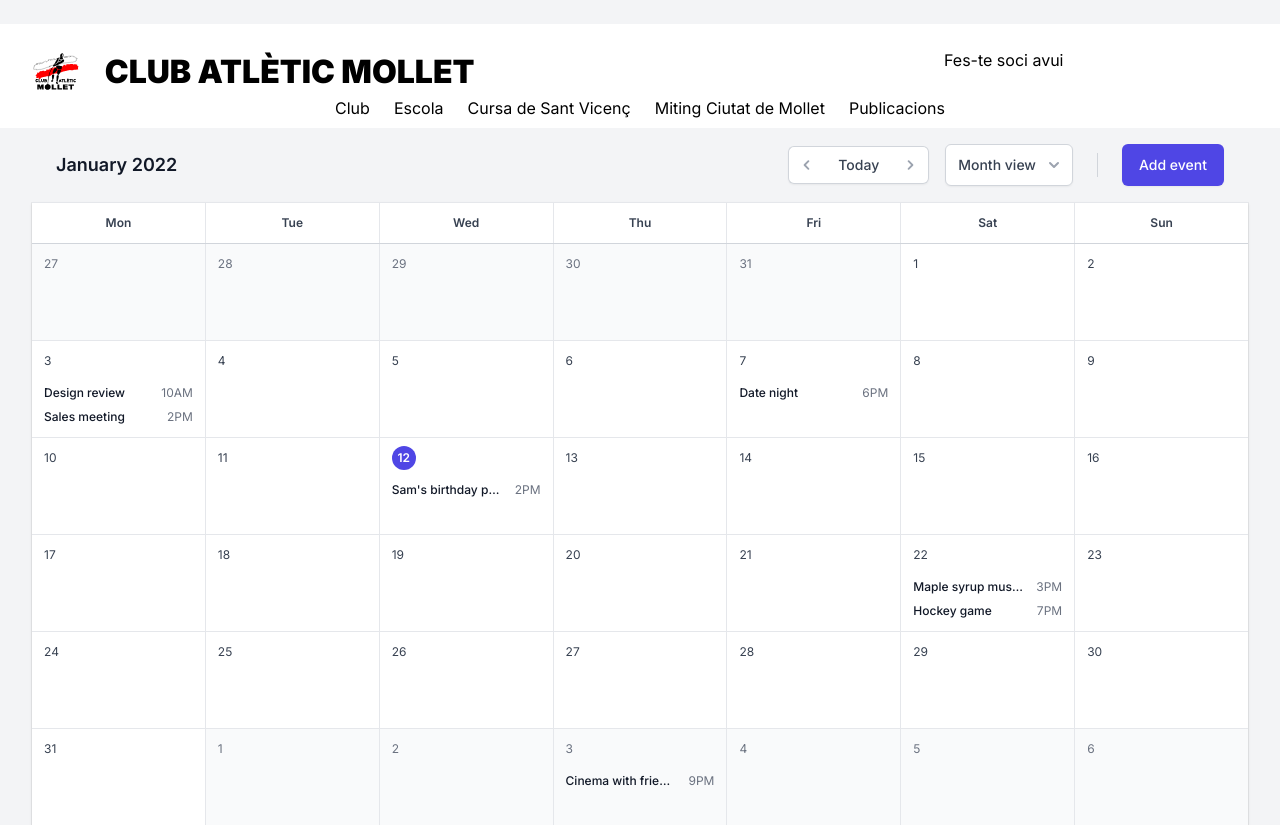
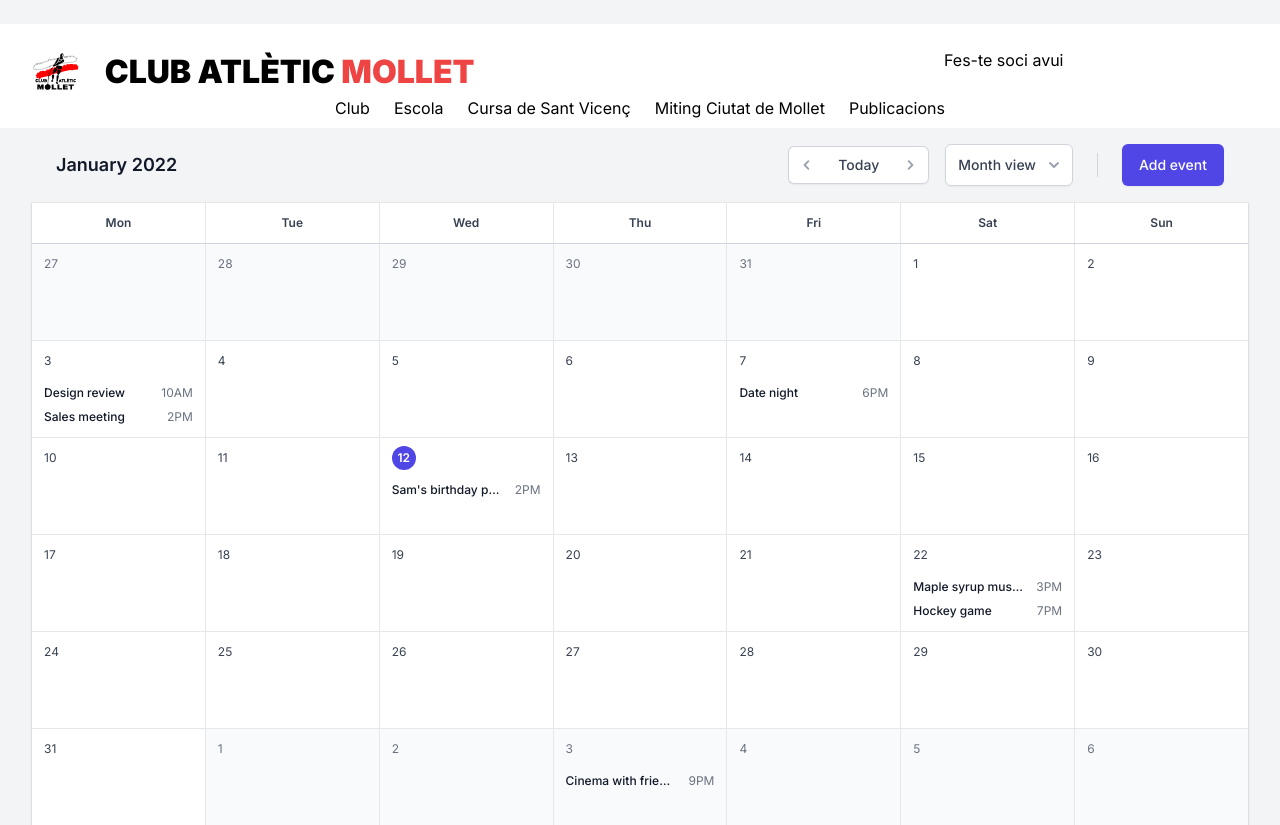
Before and after one commit to mventeo/website-camollet, a Next.js app: page /calendar in a window 1280 px wide. Built offline with nearby package versions, Linux system fonts and the light colour scheme.

Commit message:
revalidate in catalan

```diff
--- a/src/components/layout/Header.jsx
+++ b/src/components/layout/Header.jsx
@@ -129,7 +129,7 @@ export function Header() {
                 <Logo className="h-16 w-auto" />
               </Link>
               <span className="xs:text-2xl xs:mt-3 text-1xl mt-5 pl-6 font-black uppercase sm:text-3xl">
-                Club Atlètic Mollet
+                Club Atlètic <span className="text-red-500">Mollet</span>
               </span>
             </div>
 
--- a/src/pages/api/revalidate.js
+++ b/src/pages/api/revalidate.js
@@ -14,7 +14,7 @@ export default async function handler(req, res) {
   }
 
   try {
-    let postSlug = req.body.fields.slug['en-US']
+    let postSlug = req.body.fields.slug['ca']
 
     // revalidate the individual post and the home page
     await res.revalidate(`/posts/${postSlug}`)
```
